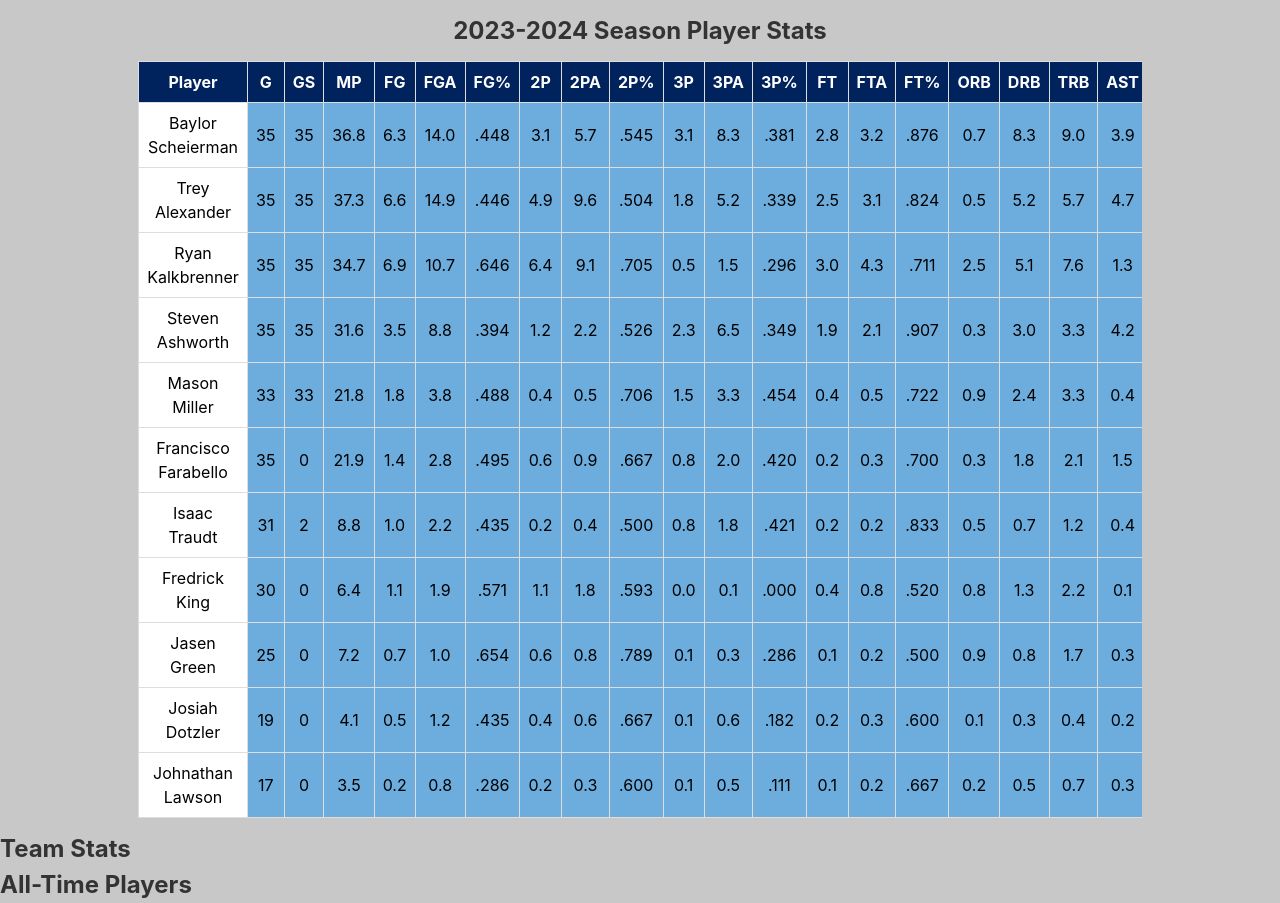
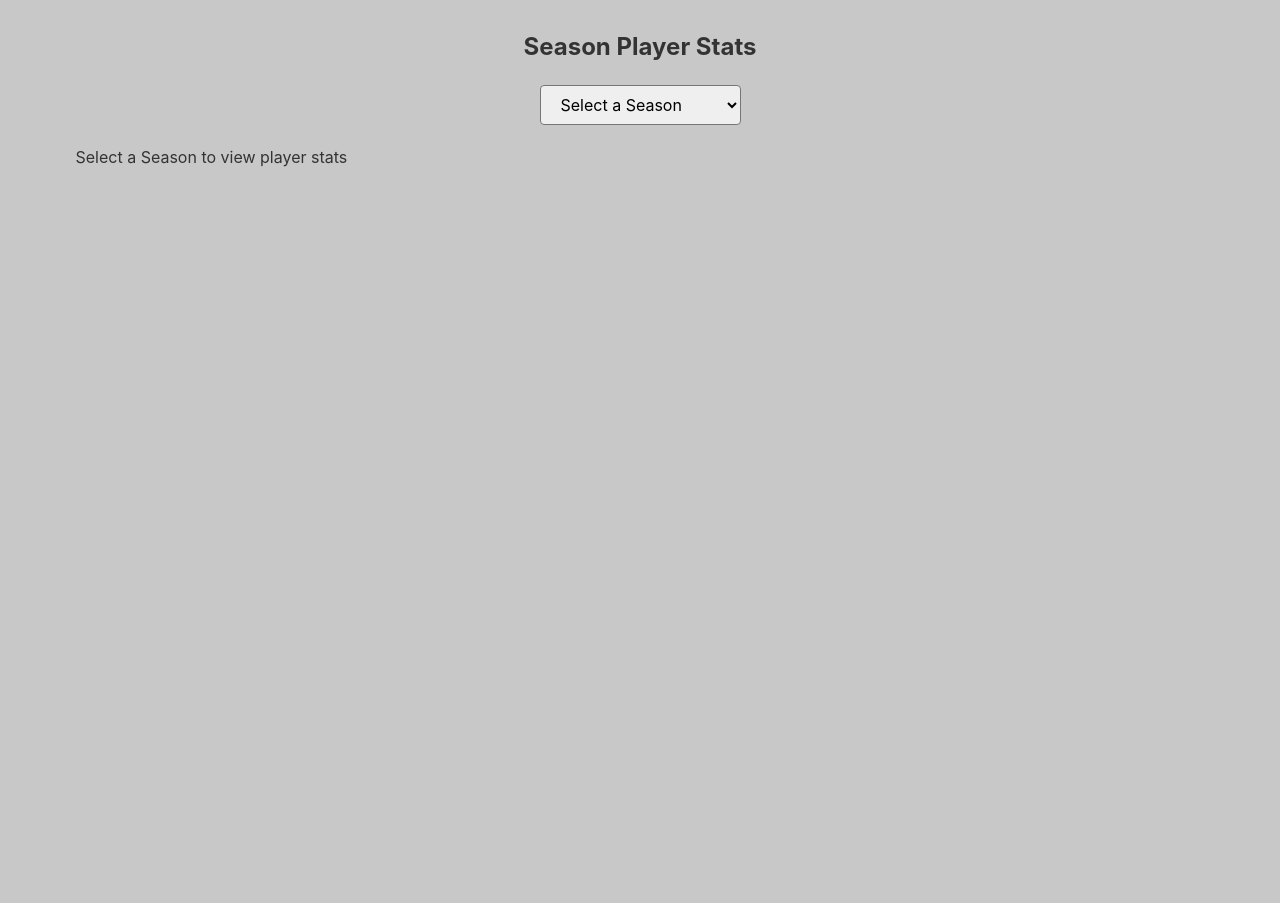
Before and after one commit to LukeZacher/Creighton-Basketball-Reference, a plain HTML site: page index.html in a window 1280 px wide. Shown: the part 807-1710 px from the top of the page. After the commit the page ends 1447 px from the top, so only its background shows below. Drawn offline with Linux system fonts and the light colour scheme.

Commit message:
integrated api with front end

```diff
--- a/css/styles.css
+++ b/css/styles.css
@@ -42,16 +42,17 @@ body {
   line-height: 1.5;
   color: #333;
   background-color: var(--cu-light-gray);
-}
-
-/* Improve text rendering */
-body {
   -webkit-font-smoothing: antialiased;
   -moz-osx-font-smoothing: grayscale;
   overflow-x: hidden;
 }
 
 main {
+}
+
+h2 {
+  text-align: center;
+  margin-top: 1rem;
 }
 
 /* Make images responsive */
@@ -244,3 +245,10 @@ nav ul li a {
   width: 80%;
   margin: 0 auto;
 }
+
+.seasons-body {
+  padding-top: 3%;
+}
+
+.info-header {
+}
--- a/index.html
+++ b/index.html
@@ -9,7 +9,30 @@
       content="A website dedicated to stats for the Creighton Men's Basketball Program."
     />
     <link rel="stylesheet" href="css/styles.css" />
-    <script src="js/main.js" defer></script>
+    <style>
+      /* Stats Section Styling */
+      .season-selector {
+        text-align: center;
+        margin: 20px 0;
+      }
+
+      select {
+        padding: 8px 16px;
+        font-size: 16px;
+        border-radius: 4px;
+      }
+
+      .table-container {
+        width: 90%;
+        max-width: 1200px;
+        margin: 0 auto;
+        overflow-x: auto;
+      }
+
+      #recent-season-player-stats {
+        min-height: 80vh;
+      }
+    </style>
   </head>
   <body>
     <header>
@@ -17,7 +40,7 @@
         <ul>
           <li><a href="index.html">Home</a></li>
           <li><a href="pages/players.html">Players</a></li>
-          <li><a href="pages/teams.html">Years</a></li>
+          <li><a href="pages/seasons.html">Years</a></li>
           <li><a href="pages/stats.html">Stats</a></li>
         </ul>
       </nav>
@@ -41,348 +64,152 @@
       </section>
 
       <section id="recent-season-player-stats">
-        <h2>2023-2024 Season Player Stats</h2>
+        <h2>Season Player Stats</h2>
+        <div class="season-selector">
+          <select id="yearDropdown" onchange="fetchAllPlayerStats()">
+            <option value="">Select a Season</option>
+          </select>
+        </div>
         <div class="table-container">
-          <table class="stats-table">
-            <thead>
-              <tr>
-                <th>Player</th>
-                <th>G</th>
-                <th>GS</th>
-                <th>MP</th>
-                <th>FG</th>
-                <th>FGA</th>
-                <th>FG%</th>
-                <th>2P</th>
-                <th>2PA</th>
-                <th>2P%</th>
-                <th>3P</th>
-                <th>3PA</th>
-                <th>3P%</th>
-                <th>FT</th>
-                <th>FTA</th>
-                <th>FT%</th>
-                <th>ORB</th>
-                <th>DRB</th>
-                <th>TRB</th>
-                <th>AST</th>
-                <th>STL</th>
-                <th>BLK</th>
-                <th>TOV</th>
-                <th>PF</th>
-                <th>PTS</th>
-              </tr>
-            </thead>
-            <tbody>
-              <tr>
-                <td class="player-name">Baylor Scheierman</td>
-                <td>35</td>
-                <td>35</td>
-                <td>36.8</td>
-                <td>6.3</td>
-                <td>14.0</td>
-                <td>.448</td>
-                <td>3.1</td>
-                <td>5.7</td>
-                <td>.545</td>
-                <td>3.1</td>
-                <td>8.3</td>
-                <td>.381</td>
-                <td>2.8</td>
-                <td>3.2</td>
-                <td>.876</td>
-                <td>0.7</td>
-                <td>8.3</td>
-                <td>9.0</td>
-                <td>3.9</td>
-                <td>0.9</td>
-                <td>0.1</td>
-                <td>2.2</td>
-                <td>1.7</td>
-                <td>18.5</td>
-              </tr>
-              <tr>
-                <td class="player-name">Trey Alexander</td>
-                <td>35</td>
-                <td>35</td>
-                <td>37.3</td>
-                <td>6.6</td>
-                <td>14.9</td>
-                <td>.446</td>
-                <td>4.9</td>
-                <td>9.6</td>
-                <td>.504</td>
-                <td>1.8</td>
-                <td>5.2</td>
-                <td>.339</td>
-                <td>2.5</td>
-                <td>3.1</td>
-                <td>.824</td>
-                <td>0.5</td>
-                <td>5.2</td>
-                <td>5.7</td>
-                <td>4.7</td>
-                <td>1.1</td>
-                <td>0.4</td>
-                <td>2.5</td>
-                <td>1.7</td>
-                <td>17.6</td>
-              </tr>
-              <tr>
-                <td class="player-name">Ryan Kalkbrenner</td>
-                <td>35</td>
-                <td>35</td>
-                <td>34.7</td>
-                <td>6.9</td>
-                <td>10.7</td>
-                <td>.646</td>
-                <td>6.4</td>
-                <td>9.1</td>
-                <td>.705</td>
-                <td>0.5</td>
-                <td>1.5</td>
-                <td>.296</td>
-                <td>3.0</td>
-                <td>4.3</td>
-                <td>.711</td>
-                <td>2.5</td>
-                <td>5.1</td>
-                <td>7.6</td>
-                <td>1.3</td>
-                <td>0.4</td>
-                <td>3.1</td>
-                <td>1.5</td>
-                <td>1.9</td>
-                <td>17.3</td>
-              </tr>
-              <tr>
-                <td class="player-name">Steven Ashworth</td>
-                <td>35</td>
-                <td>35</td>
-                <td>31.6</td>
-                <td>3.5</td>
-                <td>8.8</td>
-                <td>.394</td>
-                <td>1.2</td>
-                <td>2.2</td>
-                <td>.526</td>
-                <td>2.3</td>
-                <td>6.5</td>
-                <td>.349</td>
-                <td>1.9</td>
-                <td>2.1</td>
-                <td>.907</td>
-                <td>0.3</td>
-                <td>3.0</td>
-                <td>3.3</td>
-                <td>4.2</td>
-                <td>0.5</td>
-                <td>0.0</td>
-                <td>1.5</td>
-                <td>1.9</td>
-                <td>11.1</td>
-              </tr>
-              <tr>
-                <td class="player-name">Mason Miller</td>
-                <td>33</td>
-                <td>33</td>
-                <td>21.8</td>
-                <td>1.8</td>
-                <td>3.8</td>
-                <td>.488</td>
-                <td>0.4</td>
-                <td>0.5</td>
-                <td>.706</td>
-                <td>1.5</td>
-                <td>3.3</td>
-                <td>.454</td>
-                <td>0.4</td>
-                <td>0.5</td>
-                <td>.722</td>
-                <td>0.9</td>
-                <td>2.4</td>
-                <td>3.3</td>
-                <td>0.4</td>
-                <td>0.2</td>
-                <td>0.1</td>
-                <td>0.4</td>
-                <td>1.0</td>
-                <td>5.6</td>
-              </tr>
-              <tr>
-                <td class="player-name">Francisco Farabello</td>
-                <td>35</td>
-                <td>0</td>
-                <td>21.9</td>
-                <td>1.4</td>
-                <td>2.8</td>
-                <td>.495</td>
-                <td>0.6</td>
-                <td>0.9</td>
-                <td>.667</td>
-                <td>0.8</td>
-                <td>2.0</td>
-                <td>.420</td>
-                <td>0.2</td>
-                <td>0.3</td>
-                <td>.700</td>
-                <td>0.3</td>
-                <td>1.8</td>
-                <td>2.1</td>
-                <td>1.5</td>
-                <td>0.5</td>
-                <td>0.1</td>
-                <td>0.9</td>
-                <td>1.4</td>
-                <td>3.8</td>
-              </tr>
-              <tr>
-                <td class="player-name">Isaac Traudt</td>
-                <td>31</td>
-                <td>2</td>
-                <td>8.8</td>
-                <td>1.0</td>
-                <td>2.2</td>
-                <td>.435</td>
-                <td>0.2</td>
-                <td>0.4</td>
-                <td>.500</td>
-                <td>0.8</td>
-                <td>1.8</td>
-                <td>.421</td>
-                <td>0.2</td>
-                <td>0.2</td>
-                <td>.833</td>
-                <td>0.5</td>
-                <td>0.7</td>
-                <td>1.2</td>
-                <td>0.4</td>
-                <td>0.1</td>
-                <td>0.0</td>
-                <td>0.1</td>
-                <td>0.5</td>
-                <td>2.9</td>
-              </tr>
-              <tr>
-                <td class="player-name">Fredrick King</td>
-                <td>30</td>
-                <td>0</td>
-                <td>6.4</td>
-                <td>1.1</td>
-                <td>1.9</td>
-                <td>.571</td>
-                <td>1.1</td>
-                <td>1.8</td>
-                <td>.593</td>
-                <td>0.0</td>
-                <td>0.1</td>
-                <td>.000</td>
-                <td>0.4</td>
-                <td>0.8</td>
-                <td>.520</td>
-                <td>0.8</td>
-                <td>1.3</td>
-                <td>2.2</td>
-                <td>0.1</td>
-                <td>0.1</td>
-                <td>0.3</td>
-                <td>0.3</td>
-                <td>1.0</td>
-                <td>2.6</td>
-              </tr>
-              <tr>
-                <td class="player-name">Jasen Green</td>
-                <td>25</td>
-                <td>0</td>
-                <td>7.2</td>
-                <td>0.7</td>
-                <td>1.0</td>
-                <td>.654</td>
-                <td>0.6</td>
-                <td>0.8</td>
-                <td>.789</td>
-                <td>0.1</td>
-                <td>0.3</td>
-                <td>.286</td>
-                <td>0.1</td>
-                <td>0.2</td>
-                <td>.500</td>
-                <td>0.9</td>
-                <td>0.8</td>
-                <td>1.7</td>
-                <td>0.3</td>
-                <td>0.0</td>
-                <td>0.0</td>
-                <td>0.3</td>
-                <td>0.4</td>
-                <td>1.6</td>
-              </tr>
-              <tr>
-                <td class="player-name">Josiah Dotzler</td>
-                <td>19</td>
-                <td>0</td>
-                <td>4.1</td>
-                <td>0.5</td>
-                <td>1.2</td>
-                <td>.435</td>
-                <td>0.4</td>
-                <td>0.6</td>
-                <td>.667</td>
-                <td>0.1</td>
-                <td>0.6</td>
-                <td>.182</td>
-                <td>0.2</td>
-                <td>0.3</td>
-                <td>.600</td>
-                <td>0.1</td>
-                <td>0.3</td>
-                <td>0.4</td>
-                <td>0.2</td>
-                <td>0.2</td>
-                <td>0.0</td>
-                <td>0.4</td>
-                <td>0.4</td>
-                <td>1.3</td>
-              </tr>
-              <tr>
-                <td class="player-name">Johnathan Lawson</td>
-                <td>17</td>
-                <td>0</td>
-                <td>3.5</td>
-                <td>0.2</td>
-                <td>0.8</td>
-                <td>.286</td>
-                <td>0.2</td>
-                <td>0.3</td>
-                <td>.600</td>
-                <td>0.1</td>
-                <td>0.5</td>
-                <td>.111</td>
-                <td>0.1</td>
-                <td>0.2</td>
-                <td>.667</td>
-                <td>0.2</td>
-                <td>0.5</td>
-                <td>0.7</td>
-                <td>0.3</td>
-                <td>0.0</td>
-                <td>0.1</td>
-                <td>0.2</td>
-                <td>0.3</td>
-                <td>0.6</td>
-              </tr>
-            </tbody>
-          </table>
+          <div id="playerStats">Select a Season to view player stats</div>
         </div>
-      </section>
-      <section id="team-stats">
-        <h2>Team Stats</h2>
-      </section>
-      <section id="all-time-leaders">
-        <h2>All-Time Players</h2>
       </section>
     </main>
 
-    <footer></footer>
+    <script>
+      // Populate the year dropdown
+      const yearDropdown = document.getElementById("yearDropdown");
+      for (let year = 2020; year <= 2025; year++) {
+        const option = document.createElement("option");
+        option.value = year;
+        option.textContent = `${year}-${year + 1} Season`;
+        yearDropdown.appendChild(option);
+      }
+
+      // Fetch and display player stats
+      function fetchAllPlayerStats() {
+        const year = document.getElementById("yearDropdown").value;
+        const statsContainer = document.getElementById("playerStats");
+        statsContainer.innerHTML = ""; // Clear previous stats
+
+        if (year) {
+          fetch(
+            "https://api.sportsdata.io/v3/cbb/scores/json/PlayersBasic/CREIGH?key=d04b4b1d503341d89c892169f5e33efd"
+          )
+            .then((response) => response.json())
+            .then((players) => {
+              // Create table
+              const table = document.createElement("table");
+              table.className = "stats-table";
+              const headerRow = table.insertRow();
+
+              // Add headers
+              const headers = [
+                "Player",
+                "G",
+                "GS",
+                "MP",
+                "FG",
+                "FGA",
+                "FG%",
+                "3P",
+                "3PA",
+                "3P%",
+                "FT",
+                "FTA",
+                "FT%",
+                "ORB",
+                "DRB",
+                "TRB",
+                "AST",
+                "STL",
+                "BLK",
+                "TOV",
+                "PF",
+                "PTS",
+              ];
+              headers.forEach((headerText) => {
+                const th = document.createElement("th");
+                th.textContent = headerText;
+                headerRow.appendChild(th);
+              });
+
+              // Fetch and display stats for each player
+              players.forEach((player) => {
+                fetch(
+                  `https://api.sportsdata.io/v3/cbb/stats/json/PlayerSeasonStatsByPlayer/${year}/${player.PlayerID}?key=d04b4b1d503341d89c892169f5e33efd`
+                )
+                  .then((response) => response.json())
+                  .then((stats) => {
+                    if (stats) {
+                      const row = table.insertRow();
+
+                      // Add player name
+                      const nameCell = row.insertCell();
+                      nameCell.textContent = `${player.FirstName} ${player.LastName}`;
+                      nameCell.className = "player-name";
+
+                      // Add stats cells
+                      const statFields = [
+                        "Games",
+                        "Started",
+                        "Minutes",
+                        "FieldGoalsMade",
+                        "FieldGoalsAttempted",
+                        "FieldGoalsPercentage",
+                        "ThreePointersMade",
+                        "ThreePointersAttempted",
+                        "ThreePointersPercentage",
+                        "FreeThrowsMade",
+                        "FreeThrowsAttempted",
+                        "FreeThrowsPercentage",
+                        "OffensiveRebounds",
+                        "DefensiveRebounds",
+                        "Rebounds",
+                        "Assists",
+                        "Steals",
+                        "BlockedShots",
+                        "Turnovers",
+                        "PersonalFouls",
+                        "Points",
+                      ];
+
+                      statFields.forEach((field) => {
+                        const cell = row.insertCell();
+                        let value = stats[field];
+
+                        // Format percentages
+                        if (field.includes("Percentage")) {
+                          value = value ? (value / 100).toFixed(3) : "N/A";
+                        }
+                        // Format time
+                        else if (field === "Minutes") {
+                          value = value ? (value / 60).toFixed(1) : "N/A";
+                        }
+                        // Format other stats
+                        else {
+                          value = value || "N/A";
+                        }
+
+                        cell.textContent = value;
+                      });
+                    }
+                  })
+                  .catch((error) => {
+                    console.error("Error fetching player stats:", error);
+                  });
+              });
+
+              statsContainer.appendChild(table);
+            })
+            .catch((error) => {
+              console.error("Error fetching player list:", error);
+              statsContainer.textContent = "Error loading player stats.";
+            });
+        } else {
+          statsContainer.textContent = "Please select a season.";
+        }
+      }
+    </script>
   </body>
 </html>
```
Also changed, not shown: pages/players.html (added, +162 -0 lines), pages/seasons.html (added, +19 -0 lines), components/navbar.html (added).
